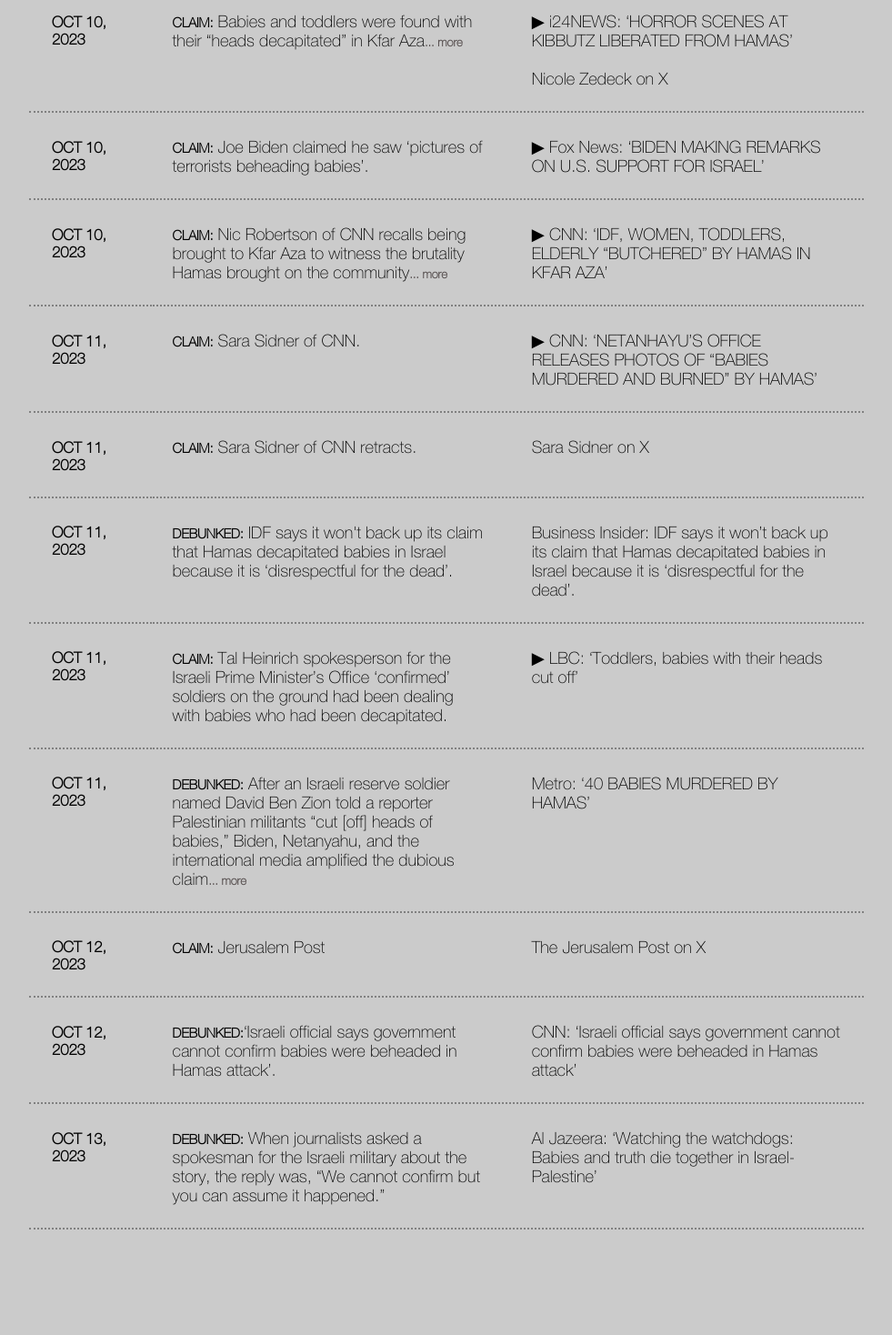
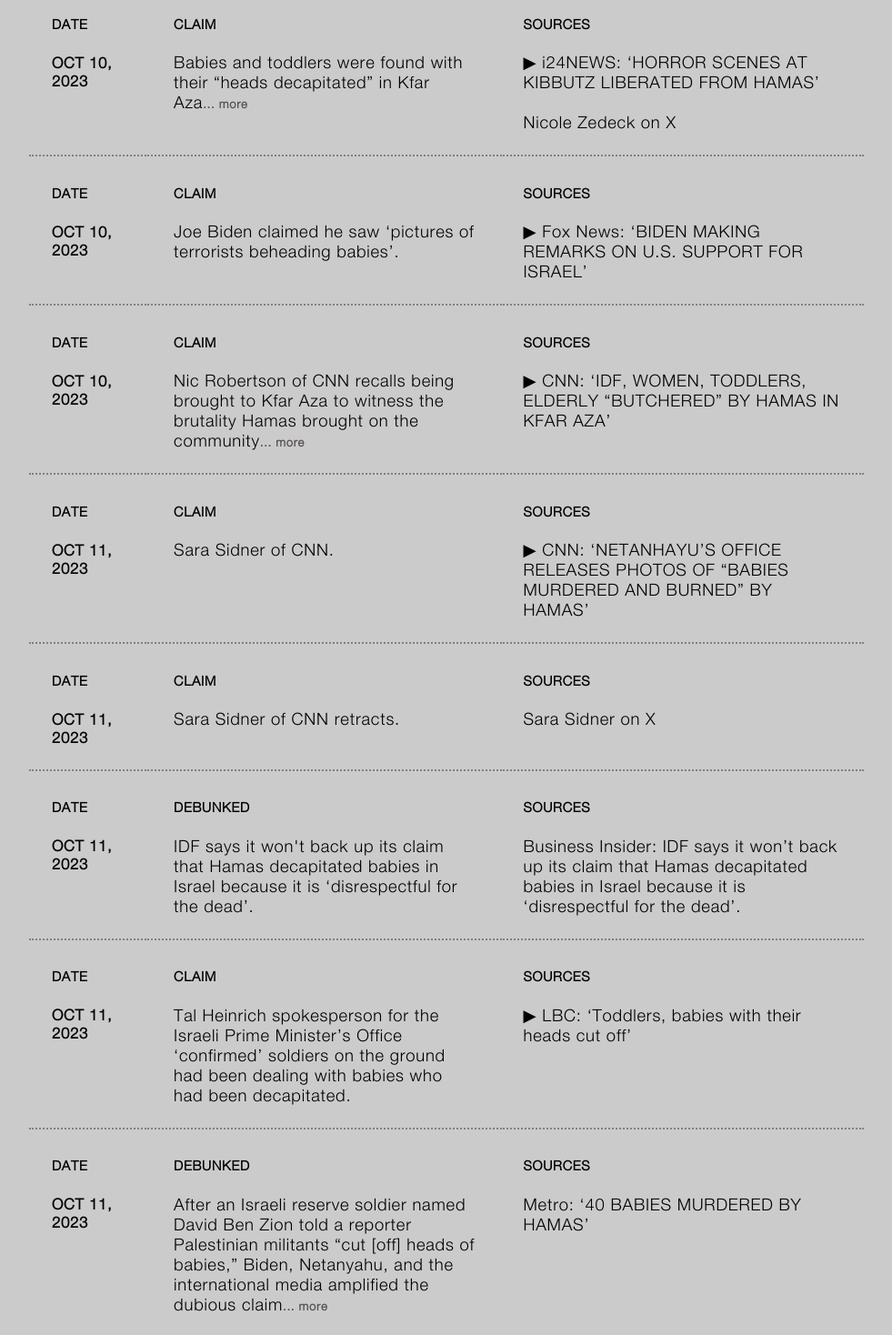
Before and after one commit to tamtzekin/hasbara-tracker, a React (Create React App) app: page /claim-a in a window 1280 px wide. Shown: the part 120-1588 px from the top of the page at 91% size, without its empty margins (34-1015 px from the left). Before the commit the page ends 1498 px from the top, so only its background shows below. Built offline with nearby package versions, Linux system fonts and the light colour scheme.

Commit message:
claim subheadings, added HelveticaNeue Light

```diff
--- a/src/App.css
+++ b/src/App.css
@@ -15,9 +15,9 @@
 }
 
 @font-face {
-    font-family: 'HelveticaNeue_Thin';
-    src:url("./fonts/helveticaneue_thin.woff2") format("woff2"),
-    url("./fonts/helveticaneue_thin.woff") format("woff");
+    font-family: 'HelveticaNeue_Light';
+    src:url("./fonts/helveticaneue_light.woff2") format("woff2"),
+    url("./fonts/helveticaneue_light.woff") format("woff");
 }
 
 h1.homepage-heading {
@@ -38,8 +38,9 @@ h2 {
 
 body {
     background-color: #cbcbcb;
-    font-family: 'HelveticaNeue_Thin', sans-serif;
+    font-family: 'HelveticaNeue_Light', Helvetica, sans-serif;
     font-size: 1.3em;
+    letter-spacing: 0.8px;
     margin: 15% 26% 5% 29%;
     text-align: left;
 }
--- a/src/components/ClaimA.js
+++ b/src/components/ClaimA.js
@@ -23,92 +23,180 @@ const ClaimA = () => {
 
                 <tbody>
                     <tr>
-                        <td><div class="date">OCT 10, 2023</div></td>
-                        <td><details><summary><span class="claim-pretext">CLAIM:</span> Babies and toddlers were found with their “heads decapitated” in Kfar Aza<span class="expand-text">... more</span></summary><span class="claim-pretext">CLAIM:</span> Babies and toddlers were found with their “heads decapitated” in Kfar Aza in southern Israel after Hamas’ attacks in the kibbutz over the weekend, a spokesperson for Israel's prime minister says. Nicole Zedeck, a reporter with Tel Aviv-based news channel i24 from her interview with Israeli reserve soldier David Ben Zion.</details></td>
+                        <td><span class="claim-subheading">DATE</span><div class="date">OCT 10, 2023</div></td>
+                        <td><details><summary>
 
-                        <td><VideoPlayer videoLink="/files/i24NEWS_10Oct.mp4" externalURL="https://archive.ph/QeCXs"><a href="https://archive.ph/QeCXs" target="_blank" rel="noreferrer"><span class="play-arrow">▶</span> i24NEWS: ‘HORROR SCENES AT KIBBUTZ LIBERATED FROM HAMAS’</a></VideoPlayer><br />
+                        <span class="claim-subheading">CLAIM</span>
+
+                        Babies and toddlers were found with their “heads decapitated” in Kfar Aza<span class="expand-text">... more</span></summary><span class="claim-subheading">CLAIM</span>Babies and toddlers were found with their “heads decapitated” in Kfar Aza in southern Israel after Hamas’ attacks in the kibbutz over the weekend, a spokesperson for Israel's prime minister says. Nicole Zedeck, a reporter with Tel Aviv-based news channel i24 from her interview with Israeli reserve soldier David Ben Zion.</details></td>
+
+                        <td><span class="claim-subheading">SOURCES</span>
+
+                        <VideoPlayer videoLink="/files/i24NEWS_10Oct.mp4" externalURL="https://archive.ph/QeCXs"><a href="https://archive.ph/QeCXs" target="_blank" rel="noreferrer"><span class="play-arrow">▶</span> i24NEWS: ‘HORROR SCENES AT KIBBUTZ LIBERATED FROM HAMAS’</a></VideoPlayer><br />
 
                         <br /><a href="https://archive.ph/AhYIH" target="_blank" rel="noreferrer">Nicole Zedeck on X</a></td>
-
-                        {/* <td><div class="claim">CLAIM</div></td> */}
                     </tr>
 
                     <tr>
-                        <td><div class="date">OCT 10, 2023</div></td>
+                        <td>
+                            <span class="claim-subheading">DATE</span>
+                            <div class="date">OCT 10, 2023</div></td>
 
-                        <td><span class="claim-pretext">CLAIM:</span> Joe Biden claimed he saw ‘pictures of terrorists beheading babies’.</td>
+                        <td><span class="claim-subheading">CLAIM</span> Joe Biden claimed he saw ‘pictures of terrorists beheading babies’.</td>
 
-                        <td><VideoPlayer videoLink="/files/Fox_Biden_10Oct.mp4" externalURL="https://archive.ph/UN3Jd"><a href="https://archive.ph/UN3Jd" target="_blank" rel="noreferrer"><span class="play-arrow">▶</span> Fox News: ‘BIDEN MAKING REMARKS ON U.S. SUPPORT FOR ISRAEL’</a></VideoPlayer></td>
+                        <td>
+                            <span class="claim-subheading">SOURCES</span>
 
-                        {/* <td><div class="claim">CLAIM</div></td> */}
+                        <VideoPlayer videoLink="/files/Fox_Biden_10Oct.mp4" externalURL="https://archive.ph/UN3Jd"><a href="https://archive.ph/UN3Jd" target="_blank" rel="noreferrer"><span class="play-arrow">▶</span> Fox News: ‘BIDEN MAKING REMARKS ON U.S. SUPPORT FOR ISRAEL’</a></VideoPlayer></td>
                     </tr>
 
  <tr>
-  <td><div class="date">OCT 10, 2023</div></td>
-  <td><details><summary><span class="claim-pretext">CLAIM:</span> Nic Robertson of CNN recalls being brought to Kfar Aza to witness the brutality Hamas brought on the community<span class="expand-text">... more</span></summary><span class="claim-pretext">CLAIM:</span> Nic Robertson of CNN recalls being brought to Kfar Aza to witness the brutality Hamas brought on the community. He describes it as “ISIS-style executions” where they were “cutting the heads off of people” including babies and killing their pets. One family hid their kids in a cupboard while they tried to distract the attackers. They were killed, but the distraction worked.</details></td>
+  <td>
+    <span class="claim-subheading">DATE</span>
 
-  <td><VideoPlayer videoLink="/files/CNN_NicRobertson_10Oct.mp4" externalURL="https://archive.ph/XRmh4"><a href="https://archive.ph/XRmh4" target="_blank" rel="noreferrer"><span class="play-arrow">▶</span> CNN: ‘IDF, WOMEN, TODDLERS, ELDERLY “BUTCHERED” BY HAMAS IN KFAR AZA’</a></VideoPlayer></td>
+    <div class="date">OCT 10, 2023</div></td>
+
+  <td><details><summary>
+
+    <span class="claim-subheading">CLAIM</span>
+
+  Nic Robertson of CNN recalls being brought to Kfar Aza to witness the brutality Hamas brought on the community<span class="expand-text">... more</span></summary>
+
+  <span class="claim-subheading">CLAIM</span>
+
+  Nic Robertson of CNN recalls being brought to Kfar Aza to witness the brutality Hamas brought on the community. He describes it as “ISIS-style executions” where they were “cutting the heads off of people” including babies and killing their pets. One family hid their kids in a cupboard while they tried to distract the attackers. They were killed, but the distraction worked.</details></td>
+
+  <td>
+  <span class="claim-subheading">SOURCES</span>
+
+    <VideoPlayer videoLink="/files/CNN_NicRobertson_10Oct.mp4" externalURL="https://archive.ph/XRmh4"><a href="https://archive.ph/XRmh4" target="_blank" rel="noreferrer"><span class="play-arrow">▶</span> CNN: ‘IDF, WOMEN, TODDLERS, ELDERLY “BUTCHERED” BY HAMAS IN KFAR AZA’</a></VideoPlayer></td>
 
   {/* <td><div class="claim">CLAIM</div></td> */}
  </tr>
 
  <tr>
-  <td><div class="date">OCT 11, 2023</div></td>
+  <td>
+  <span class="claim-subheading">DATE</span>
+    <div class="date">OCT 11, 2023</div></td>
 
-  <td><span class="claim-pretext">CLAIM:</span> Sara Sidner of CNN.</td>
+  <td><span class="claim-subheading">CLAIM</span> Sara Sidner of CNN.</td>
 
-  <td><VideoPlayer videoLink="/files/CNNTV_11Oct.mp4" externalURL="https://archive.ph/wpEIM"><a href="https://archive.ph/wpEIM" target="_blank" rel="noreferrer"><span class="play-arrow">▶</span> CNN: ‘NETANHAYU’S OFFICE RELEASES PHOTOS OF “BABIES MURDERED AND BURNED” BY HAMAS’</a></VideoPlayer></td>
+  <td>
 
-  {/* <td><div class="claim">CLAIM</div></td> */}
+    <span class="claim-subheading">SOURCES</span>
+
+    <VideoPlayer videoLink="/files/CNNTV_11Oct.mp4" externalURL="https://archive.ph/wpEIM"><a href="https://archive.ph/wpEIM" target="_blank" rel="noreferrer"><span class="play-arrow">▶</span> CNN: ‘NETANHAYU’S OFFICE RELEASES PHOTOS OF “BABIES MURDERED AND BURNED” BY HAMAS’</a></VideoPlayer></td>
  </tr>
 
  <tr>
-  <td><div class="date">OCT 11, 2023</div></td>
+  <td>
 
-  <td><span class="claim-pretext">CLAIM:</span> Sara Sidner of CNN retracts.</td>
+  <span class="claim-subheading">DATE</span>
+    <div class="date">OCT 11, 2023</div></td>
 
-  <td><a href="https://archive.is/rom8W" target="_blank" rel="noreferrer">Sara Sidner on X</a></td>
+  <td><span class="claim-subheading">CLAIM</span> Sara Sidner of CNN retracts.</td>
+
+  <td>
+
+
+    <span class="claim-subheading">SOURCES</span>
+    <a href="https://archive.is/rom8W" target="_blank" rel="noreferrer">Sara Sidner on X</a></td>
   {/* <td><div class="debunked">DEBUNKED</div></td> */}
  </tr>
 
  <tr>
-  <td><div class="date">OCT 11, 2023</div></td>
-  <td><span class="claim-pretext">DEBUNKED:</span> IDF says it won't back up its claim that Hamas decapitated babies in Israel because it is ‘disrespectful for the dead’.</td>
-  <td><a href="https://archive.ph/Otjey" target="_blank" rel="noreferrer">Business Insider: IDF says it won’t back up its claim that Hamas decapitated babies in Israel because it is ‘disrespectful for the dead’.</a></td>
+  <td>
+
+  <span class="claim-subheading">DATE</span>
+    <div class="date">OCT 11, 2023</div></td>
+
+  <td><span class="claim-subheading">DEBUNKED</span>
+
+  IDF says it won't back up its claim that Hamas decapitated babies in Israel because it is ‘disrespectful for the dead’.</td>
+  <td>
+
+    <span class="claim-subheading">SOURCES</span>
+
+    <a href="https://archive.ph/Otjey" target="_blank" rel="noreferrer">Business Insider: IDF says it won’t back up its claim that Hamas decapitated babies in Israel because it is ‘disrespectful for the dead’.</a></td>
   {/* <td><div class="debunked">DEBUNKED</div></td> */}
  </tr>
 
  <tr>
-  <td><div class="date">OCT 11, 2023</div></td>
-  <td><span class="claim-pretext">CLAIM:</span> Tal Heinrich spokesperson for the Israeli Prime Minister’s Office ‘confirmed’ soldiers on the ground had been dealing with babies who had been decapitated.</td>
-  <td><VideoPlayer videoLink="/files/LBC_11Oct.mp4" externalURL="https://archive.is/UwDCO"><a href="https://archive.is/UwDCO" target="_blank" rel="noreferrer"><span class="play-arrow">▶</span> LBC: ‘Toddlers, babies with their heads cut off’</a></VideoPlayer></td>
+  <td>
+
+    <span class="claim-subheading">DATE</span>
+    <div class="date">OCT 11, 2023</div></td>
+
+  <td><span class="claim-subheading">CLAIM</span>
+  Tal Heinrich spokesperson for the Israeli Prime Minister’s Office ‘confirmed’ soldiers on the ground had been dealing with babies who had been decapitated.</td>
+
+  <td>
+    <span class="claim-subheading">SOURCES</span>
+    <VideoPlayer videoLink="/files/LBC_11Oct.mp4" externalURL="https://archive.is/UwDCO"><a href="https://archive.is/UwDCO" target="_blank" rel="noreferrer"><span class="play-arrow">▶</span> LBC: ‘Toddlers, babies with their heads cut off’</a></VideoPlayer></td>
   {/* <td><div class="claim">CLAIM</div></td> */}
  </tr>
 
    <tr>
-    <td><div class="date">OCT 11, 2023</div></td>
-    <td><details><summary><span class="claim-pretext">DEBUNKED:</span> After an Israeli reserve soldier named David Ben Zion told a reporter Palestinian militants “cut [off] heads of babies,” Biden, Netanyahu, and the international media amplified the dubious claim<span class="expand-text">... more</span></summary><span class="claim-pretext">DEBUNKED:</span> After an Israeli reserve soldier named David Ben Zion told a reporter Palestinian militants “cut [off] heads of babies,” Biden, Netanyahu, and the international media amplified the dubious claim. The Grayzone has identified Ben Zion as a fanatical settler leader who incited riots by demanding a Palestinian town be “wiped out”.</details></td>
-    <td><a class="media-source" href="https://archive.is/NcD6m" target="_blank" rel="noreferrer">Metro: ‘40 BABIES MURDERED BY HAMAS’</a></td>
-    {/* <td><div class="context">CONTEXT</div><br /><br /><div class="debunked">DEBUNKED</div></td> */}
+    <td>
+        <span class="claim-subheading">DATE</span>
+        <div class="date">OCT 11, 2023</div></td>
+    <td>
+
+
+        <details><summary><span class="claim-subheading">DEBUNKED</span> After an Israeli reserve soldier named David Ben Zion told a reporter Palestinian militants “cut [off] heads of babies,” Biden, Netanyahu, and the international media amplified the dubious claim<span class="expand-text">... more</span></summary>
+
+    <span class="claim-subheading">DEBUNKED</span>
+
+    After an Israeli reserve soldier named David Ben Zion told a reporter Palestinian militants “cut [off] heads of babies,” Biden, Netanyahu, and the international media amplified the dubious claim. The Grayzone has identified Ben Zion as a fanatical settler leader who incited riots by demanding a Palestinian town be “wiped out”.</details></td>
+
+    <td>
+        <span class="claim-subheading">SOURCES</span>
+        <a class="media-source" href="https://archive.is/NcD6m" target="_blank" rel="noreferrer">Metro: ‘40 BABIES MURDERED BY HAMAS’</a></td>
    </tr>
 
    <tr>
-   <td><div class="date">OCT 12, 2023</div></td>
-   <td><span class="claim-pretext">CLAIM:</span> Jerusalem Post</td>
-   <td><a class="media-source" href="https://archive.ph/9c9L0" target="_blank" rel="noreferrer">The Jerusalem Post on X</a></td>
-   {/* <td><div class="claim">CLAIM</div></td> */}
+   <td>
+
+    <span class="claim-subheading">DATE</span>
+    <div class="date">OCT 12, 2023</div></td>
+
+   <td><span class="claim-subheading">CLAIM</span> Jerusalem Post</td>
+
+   <td>
+    <span class="claim-subheading">SOURCES</span>
+
+    <a class="media-source" href="https://archive.ph/9c9L0" target="_blank" rel="noreferrer">The Jerusalem Post on X</a></td>
   </tr>
 
    <tr>
-    <td><div class="date">OCT 12, 2023</div></td>
-    <td><span class="claim-pretext">DEBUNKED:</span>‘Israeli official says government cannot confirm babies were beheaded in Hamas attack’.</td>
-    <td><a class="media-source" href="https://archive.ph/S0ZA3" target="_blank" rel="noreferrer">CNN: ‘Israeli official says government cannot confirm babies were beheaded in Hamas attack’</a></td>
+    <td>
+        <span class="claim-subheading">DATE</span>
+        <div class="date">OCT 12, 2023</div></td>
+
+    <td>
+        <span class="claim-subheading">DEBUNKED</span>
+
+        ‘Israeli official says government cannot confirm babies were beheaded in Hamas attack’.</td>
+
+    <td><span class="claim-subheading">SOURCES</span>
+
+    <a class="media-source" href="https://archive.ph/S0ZA3" target="_blank" rel="noreferrer">CNN: ‘Israeli official says government cannot confirm babies were beheaded in Hamas attack’</a></td>
    </tr>
 
    <tr>
-    <td><div class="date">OCT 13, 2023</div></td>
-    <td><span class="claim-pretext">DEBUNKED:</span> When journalists asked a spokesman for the Israeli military about the story, the reply was, “We cannot confirm but you can assume it happened.”</td>
-    <td><a class="media-source" href="https://archive.ph/RNLTs" target="_blank" rel="noreferrer">Al Jazeera: ‘Watching the watchdogs: Babies and truth die together in Israel-Palestine’</a></td>
+    <td>
+
+        <span class="claim-subheading">DATE</span>
+        <div class="date">OCT 13, 2023</div></td>
+
+    <td>
+        <span class="claim-subheading">DEBUNKED</span>
+        When journalists asked a spokesman for the Israeli military about the story, the reply was, “We cannot confirm but you can assume it happened.”</td>
+
+    <td>
+    <span class="claim-subheading">SOURCES</span>
+
+        <a class="media-source" href="https://archive.ph/RNLTs" target="_blank" rel="noreferrer">Al Jazeera: ‘Watching the watchdogs: Babies and truth die together in Israel-Palestine’</a></td>
     {/* <td><div class="debunked">DEBUNKED</div></td> */}
    </tr>
 
--- a/src/components/ClaimPage.css
+++ b/src/components/ClaimPage.css
@@ -70,11 +70,16 @@ button {
     letter-spacing: 1.5px;
 }
 
-.claim-pretext {
+.claim-subheading {
     font-size: 0.8em;
     vertical-align: middle;
     font-weight: 600;
     padding-bottom: 1%;
+}
+
+.claim-subheading::after {
+    content: '\a\a';
+    white-space: pre;
 }
 
 details {
--- a/src/components/Homepage.css
+++ b/src/components/Homepage.css
@@ -24,6 +24,7 @@
     font-size: 0.93em;
     border: none;
     border-radius: 0;
+    font-family: 'HelveticaNeue_Light', Helvetica, sans-serif;
 }
 
 .btn-green:hover {
--- a/src/components/VolunteerForm.css
+++ b/src/components/VolunteerForm.css
@@ -2,6 +2,8 @@ label {
     width: 100%;
     margin-bottom: 9px;
     display: block;
+    font-family: 'HelveticaNeue_Light', Helvetica, sans-serif;
+    font-size: 0.85em;
 }
 
 input {
@@ -24,6 +26,8 @@ textarea {
 select {
     width: 100%;
     margin-top: 3.5%;
+    font-family: 'HelveticaNeue_Light', Helvetica, sans-serif;
+    font-size: 0.85em;
 }
 
 .required-field {
```
Also changed, not shown: src/fonts/helveticaneue_light.woff (added), src/fonts/helveticaneue_light.woff2 (added).
